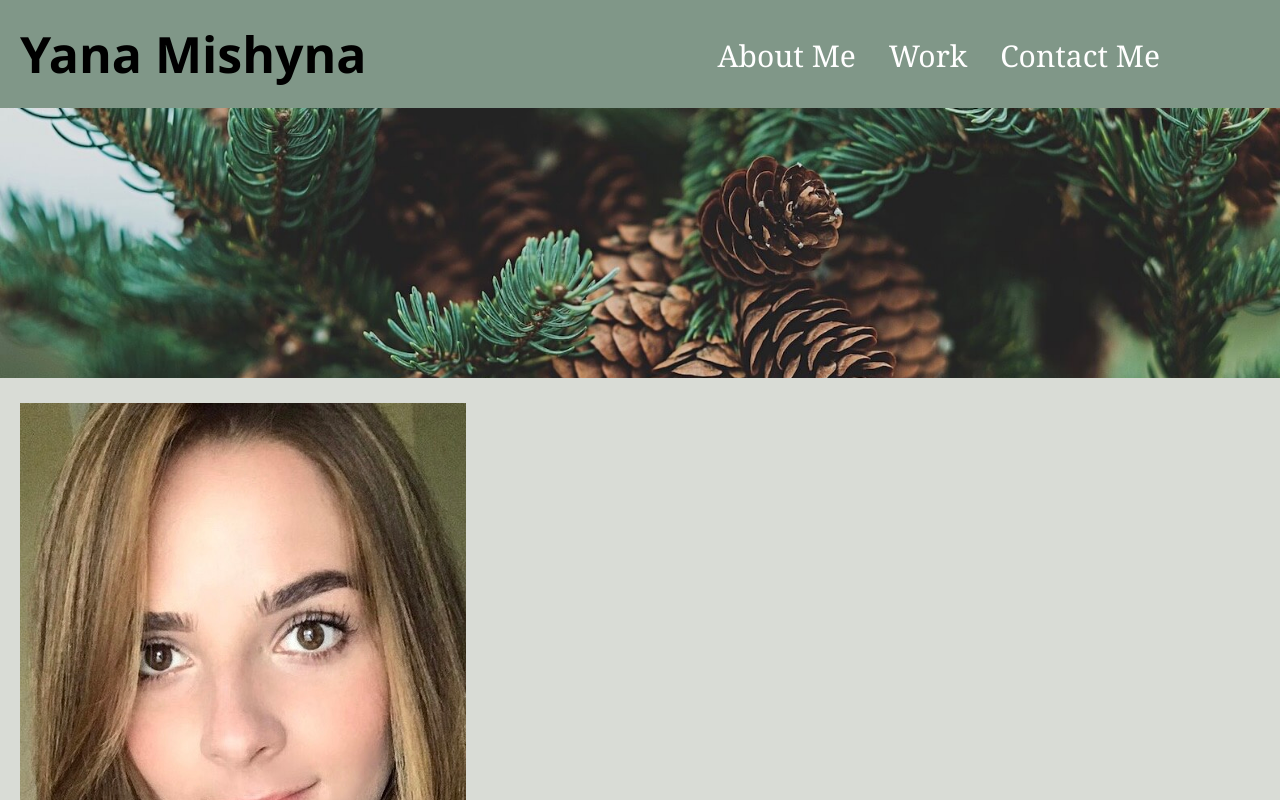
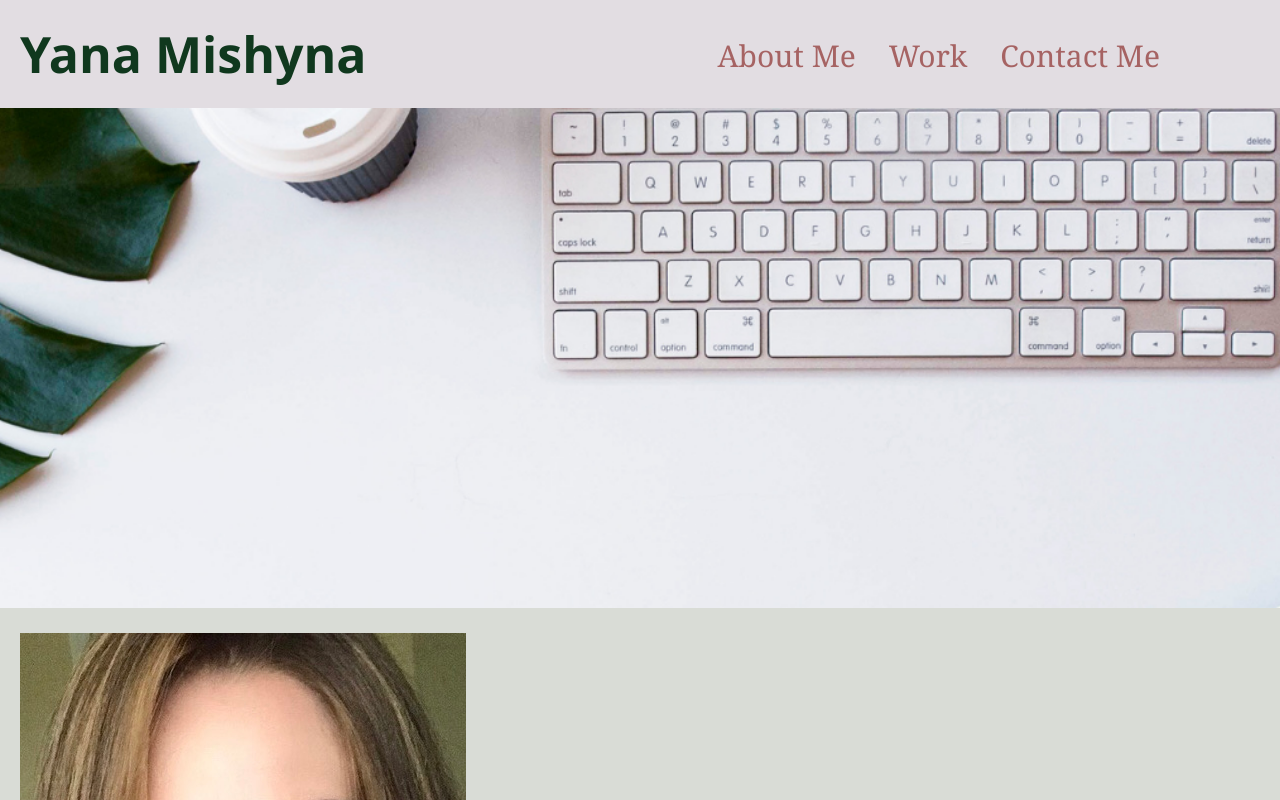
Before and after one commit to Ymishyna/Portfolio, a plain HTML site: page index.html in a window 1280 px wide. Shown: the top 800 px of the page. Drawn offline with Linux system fonts and the light colour scheme.

Commit message:
changed the picture and nav color

```diff
--- a/assets/css/style.css
+++ b/assets/css/style.css
@@ -11,8 +11,8 @@ body {
 header {
     padding: 20px;
     font-family:'Segoe UI', Tahoma, Geneva, Verdana, sans-serif;
-    background-color: rgb(128, 151, 136);
-    color: #000000;
+    background-color: rgb(226, 221, 226);
+    color: #10381e;
 }
 
 h1 {
@@ -38,7 +38,7 @@ li {
 }
 
 a {
-    color: #ffffff;
+    color: #a66363;
     text-decoration: none;
 }
 
@@ -47,10 +47,10 @@ p {
 }
 
 .hero {
-    height: 270px;
+    height: 500px;
     width: 100%;
     margin-bottom: 25px;
-    background-image: url("../images/12345.jpeg");
+    background-image: url("../images/2.png");
     background-size: cover;
     background-position: center;
 }
```
Also changed, not shown: assets/images/12345.jpeg (deleted), assets/images/2.png (added), assets/images/portfolio.jpeg (deleted).
